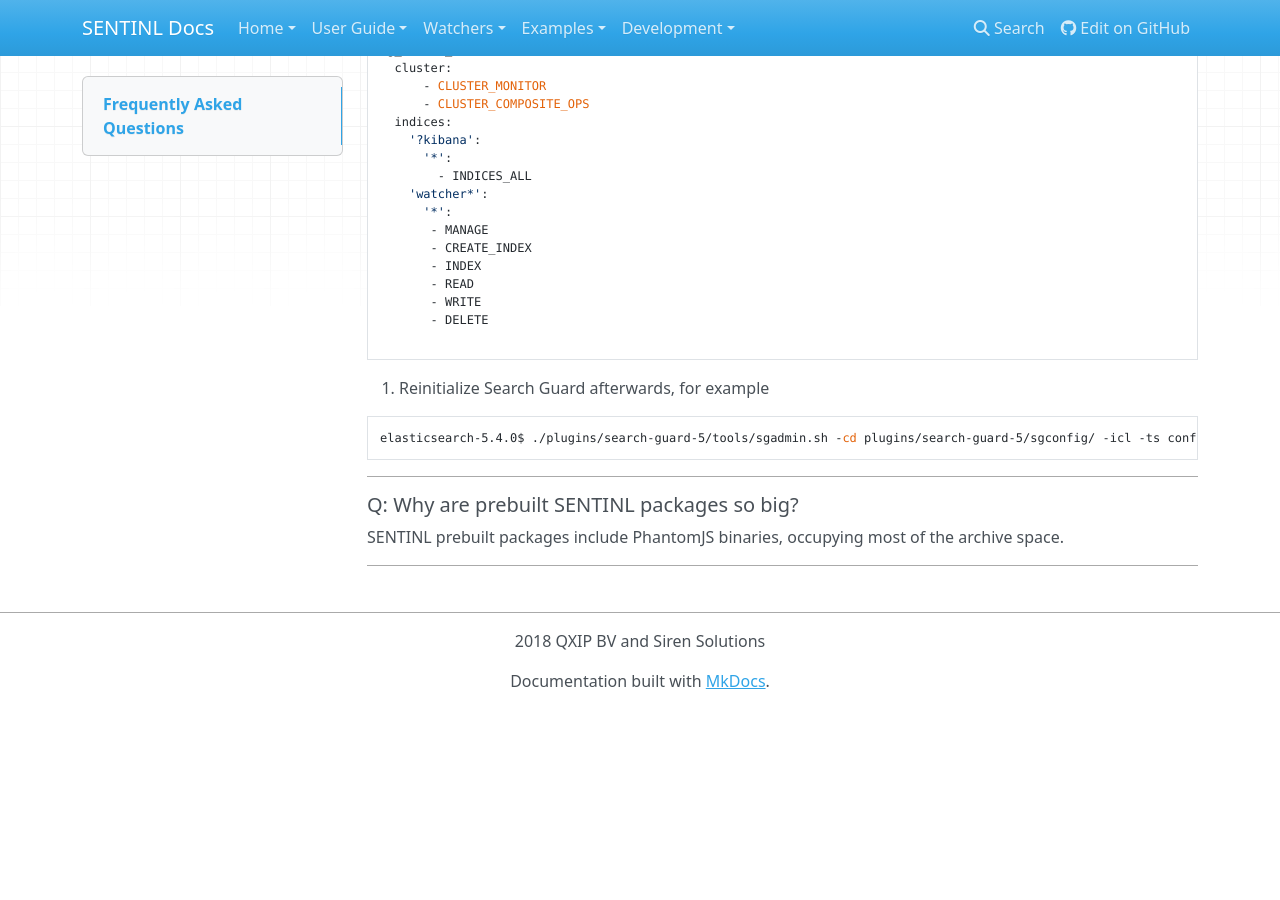
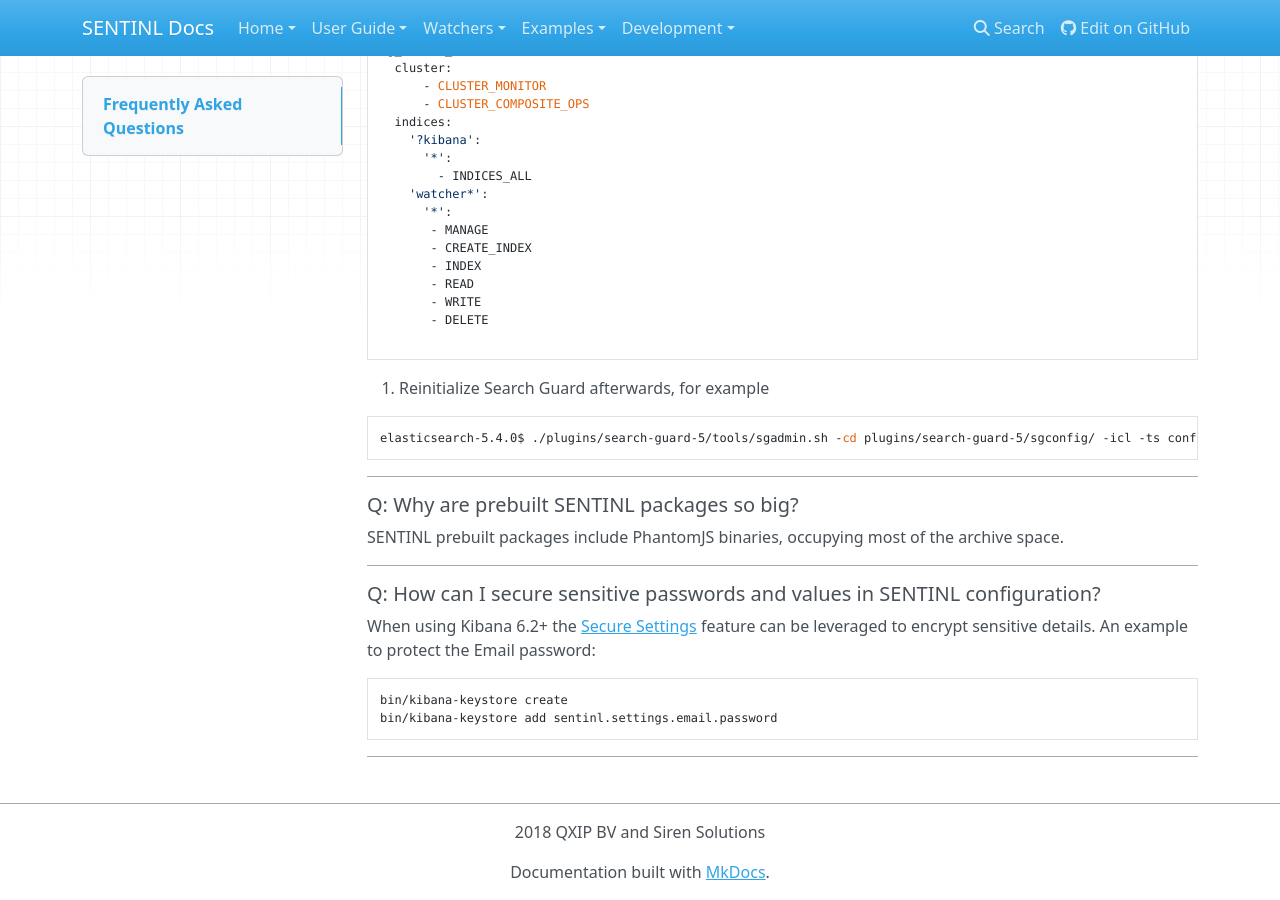
Before and after one commit to sentinl/sentinl, an MkDocs documentation site: the page built from docs/FAQ.md, in a window 1280 px wide and 900 px high, scrolled down 1725 px. Built offline with MkDocs 1.6.1, drawn with Linux system fonts in a browser that asks for light colours; nearby versions of some CDN libraries; old or Windows-style settings are respelled for this version of MkDocs; before the commit the page ends 2434 px from its top, so only the background shows below that.

Commit message:
Update FAQ.md

````diff
--- a/docs/FAQ.md
+++ b/docs/FAQ.md
@@ -104,3 +104,14 @@
 
 
 ---
+
+
+##### Q: How can I secure sensitive passwords and values in SENTINL configuration?
+When using Kibana 6.2+ the [Secure Settings](https://www.elastic.co/guide/en/kibana/current/secure-settings.html) feature can be leveraged to encrypt sensitive details. An example to protect the Email password:
+```
+bin/kibana-keystore create
+bin/kibana-keystore add sentinl.settings.email.password
+```
+
+
+---
````
